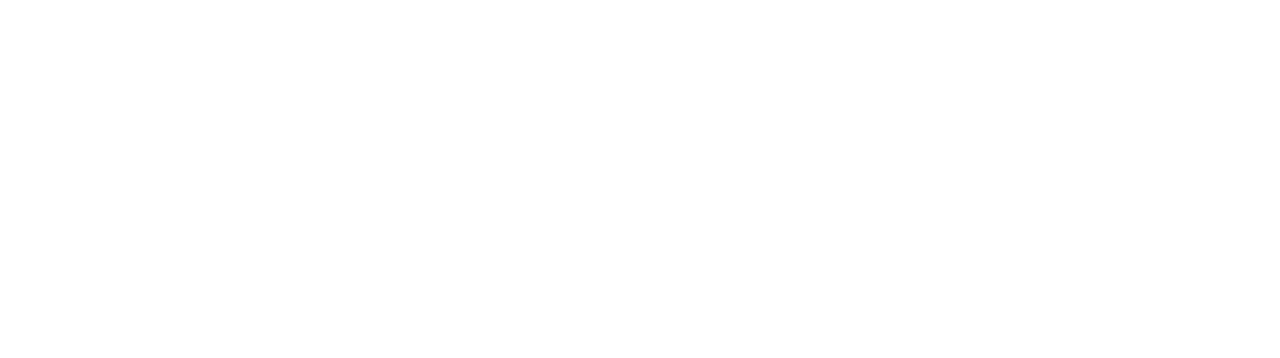
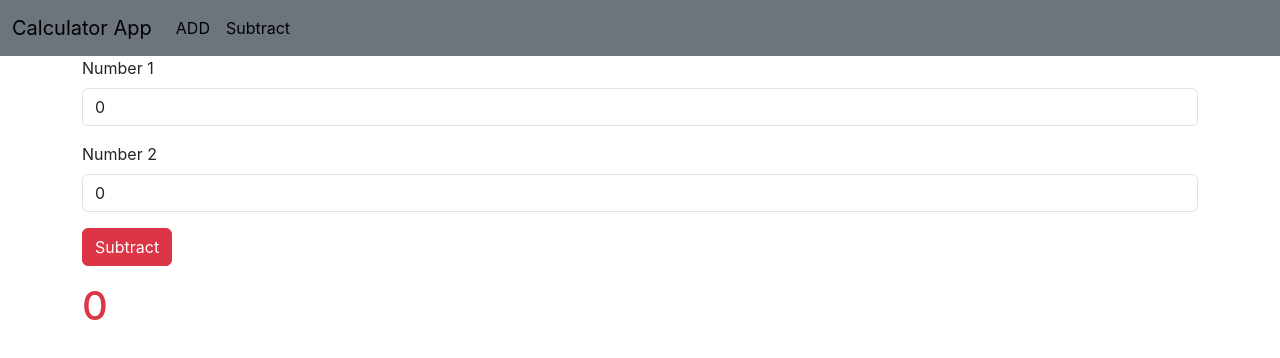
Before and after one commit to 0MadGaming0/Calculator-App, a React (Create React App) app: page /sub in a window 1280 px wide. Before the commit this address had no page. Shown: the top 358 px of the page. Built offline with nearby package versions, Linux system fonts and the light colour scheme.

Commit message:
Subtraction

```diff
--- a/src/App.js
+++ b/src/App.js
@@ -2,12 +2,14 @@
 import './App.css';
 import { BrowserRouter, Route, Routes } from 'react-router-dom';
 import Addition from './Components/Addition';
+import Subtraction from './Components/Subtraction';
 
 function App() {
   return (
     <BrowserRouter>
     <Routes>
       <Route path='/' element={<Addition/>}/>
+      <Route path='/sub' element={<Subtraction/>}/>
     </Routes>
     </BrowserRouter>
   );
--- a/src/Components/Navbar.jsx
+++ b/src/Components/Navbar.jsx
@@ -16,6 +16,10 @@
                                     <ul class="navbar-nav">
                                         <li class="nav-item">
                                             <Link class="nav-link active" aria-current="page" to="/">ADD</Link>
+
+                                        </li>
+                                        <li>
+                                            <Link class="nav-link active" aria-current="page" to="/sub">Subtract</Link>
                                         </li>
                                     </ul>
                                 </div>
--- /dev/null
+++ b/src/Components/Subtraction.jsx
@@ -0,0 +1,45 @@
+import React, { useState } from 'react'
+import Navbar from './Navbar'
+
+const Subtraction = () => {
+const[input,setInput]=useState(
+    {num1:0,num2:0}
+)
+const[result,setResult]=useState(0)
+const inputHandler=(e)=>{
+    setInput({...input,[e.target.name]:e.target.value})
+}
+const readValue=()=>{
+    let difference= parseInt(input.num1) - parseInt(input.num2)
+    setResult(difference)
+}
+return (
+    <div>
+        <Navbar/>
+      <div className="container">
+        <div className="row">
+            <div className="col col-12 col-sm-12 col-md-12 col-lg-12 col-xl-12 col-xxl-12">
+                <div className="row g-3">
+                    <div className="col col-12 col-sm-12 col-md-12 col-lg-12 col-xl-12 col-xxl-12">
+                        <label htmlFor="" className="form-label">Number 1</label>
+                        <input name='num1' value={input.num1} onChange={inputHandler} type="text" className="form-control" placeholder='Enter a number' />
+                    </div>
+                    <div className="col col-12 col-sm-12 col-md-12 col-lg-12 col-xl-12 col-xxl-12">
+                        <label htmlFor="" className="form-label">Number 2</label>
+                        <input name='num2' value={input.num2} onChange={inputHandler} type="text" className="form-control" placeholder='Enter a number' />
+                    </div>
+                    <div className="col col-12 col-sm-12 col-md-12 col-lg-12 col-xl-12 col-xxl-12">
+                        <button onClick={readValue} className="btn btn-danger">Subtract</button>
+                    </div>
+                    <div>
+                        <h1><p className='text-danger'>{result}</p></h1>
+                    </div>
+                </div>
+            </div>
+        </div>
+      </div>
+    </div>
+  )
+}
+
+export default Subtraction
```
